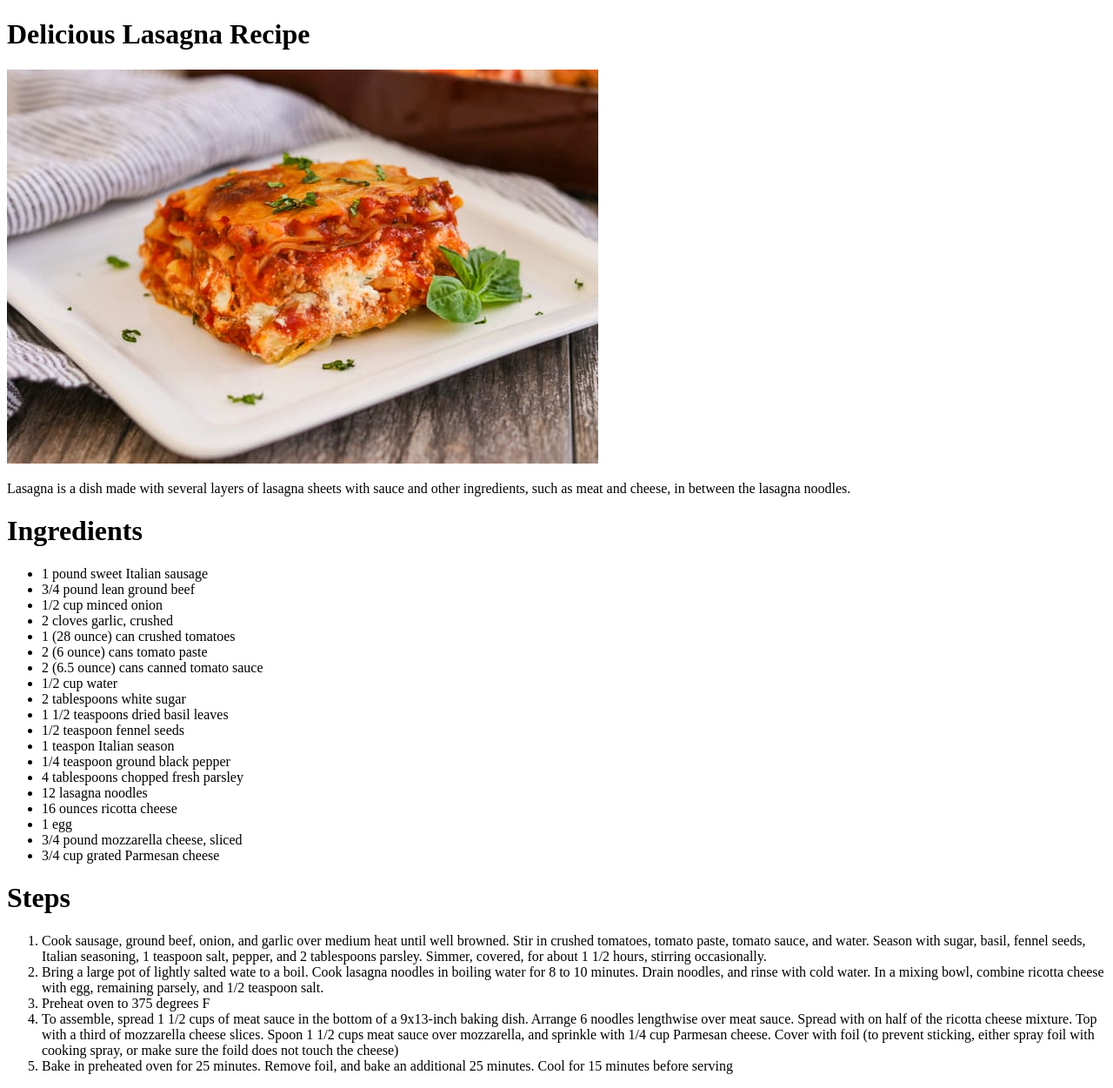
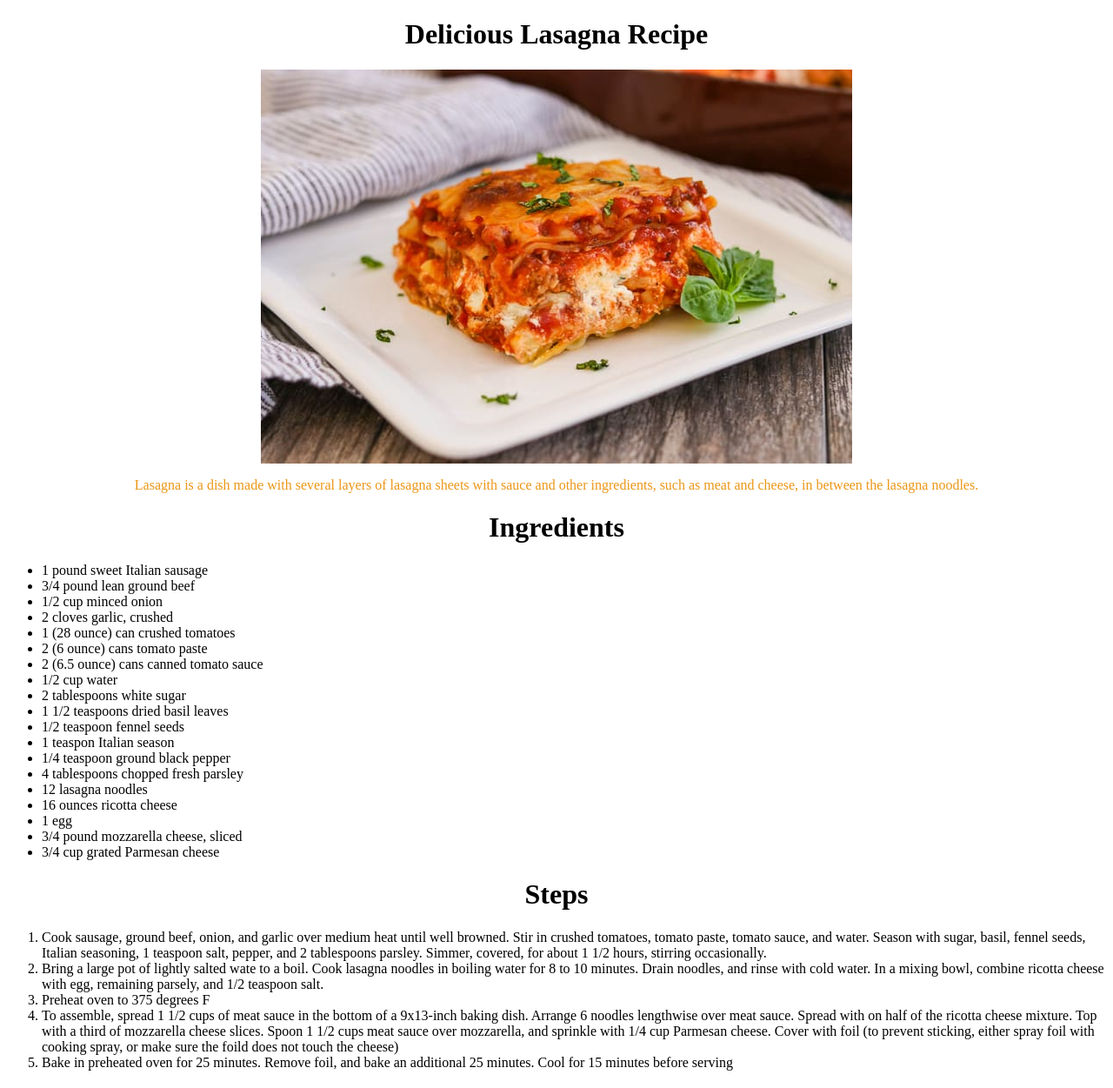
Before and after one commit to HShaw215/odin-recipes, a plain HTML site: page recipes/lasagna.html in a window 1280 px wide. Shown: the whole page at 87% size. Drawn offline with Linux system fonts and the light colour scheme.

Commit message:
add style to lasagna page

```diff
--- a/recipes/lasagna.html
+++ b/recipes/lasagna.html
@@ -8,11 +8,11 @@
 </head>
 
 <body>
-    <h1>Delicious Lasagna Recipe</h1>
-    <img src="../images/lasagna.jpg" alt="Picture of Lasagna Fresh Out of The Oven">
-    <p>Lasagna is a dish made with several layers of lasagna sheets with sauce and other ingredients, such as meat and cheese, in between the lasagna noodles.
+    <h1 style="text-align: center">Delicious Lasagna Recipe</h1>
+    <img style="display: block; margin-left: auto; margin-right: auto" src="../images/lasagna.jpg" alt="Picture of Lasagna Fresh Out of The Oven">
+    <p style="color: rgb(236, 150, 22); text-align: center">Lasagna is a dish made with several layers of lasagna sheets with sauce and other ingredients, such as meat and cheese, in between the lasagna noodles.
     </p>
-    <h1>Ingredients</h1>
+    <h1 style="text-align: center">Ingredients</h1>
         <ul>
             <li>1 pound sweet Italian sausage</li>
             <li>3/4 pound lean ground beef</li>
@@ -34,7 +34,7 @@
             <li>3/4 pound mozzarella cheese, sliced</li>
             <li>3/4 cup grated Parmesan cheese</li>
         </ul>
-    <h1>Steps</h1>
+    <h1 style="text-align: center">Steps</h1>
         <ol>
             <li>Cook sausage, ground beef, onion, and garlic over medium heat until well browned. Stir in crushed tomatoes, tomato paste, tomato sauce, and water. Season with sugar, basil, fennel seeds, Italian seasoning, 1 teaspoon salt, pepper, and 2 tablespoons parsley. Simmer, covered, for about 1 1/2 hours, stirring occasionally.</li>
             <li>Bring a large pot of lightly salted wate to a boil. Cook lasagna noodles in boiling water for 8 to 10 minutes. Drain noodles, and rinse with cold water. In a mixing bowl, combine ricotta cheese with egg, remaining parsely, and 1/2 teaspoon salt.</li>
```
